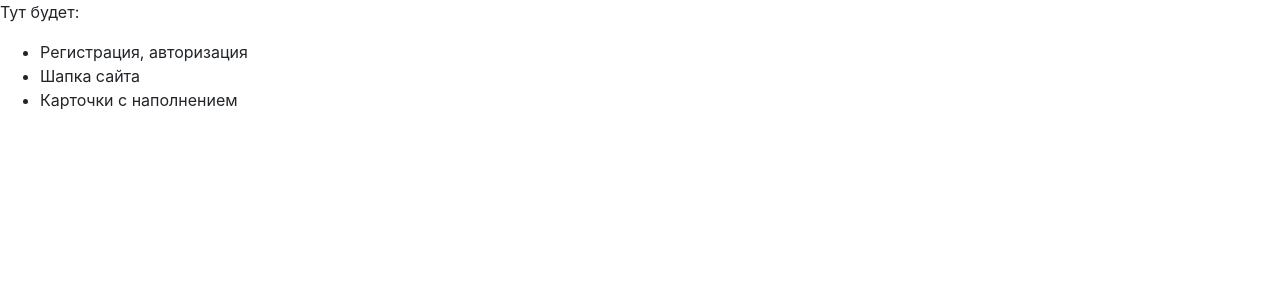
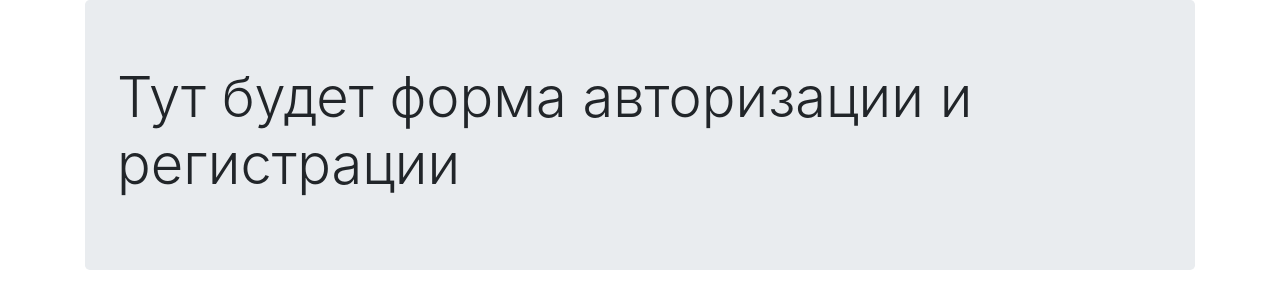
Before and after one commit to AlexandrAtanasov/card-front, a React (Create React App) app: page / in a window 1280 px wide. Shown: the top 308 px of the page. Built offline with nearby package versions, Linux system fonts and the light colour scheme.

Commit message:
branch: develop. initial committ

```diff
--- a/src/components/App.js
+++ b/src/components/App.js
@@ -3,13 +3,10 @@ import 'bootstrap/dist/css/bootstrap.css'
 
 function App() {
   return (
-    <div>
-      <p>Тут будет:</p>
-      <ul>
-        <li>Регистрация, авторизация</li>
-        <li>Шапка сайта</li>
-        <li>Карточки с наполнением</li>
-      </ul>
+    <div className='container'>
+      <div className="jumbotron">
+        <h1 className="display-4">Тут будет форма авторизации и регистрации</h1>
+      </div>
     </div>
   );
 }
```
